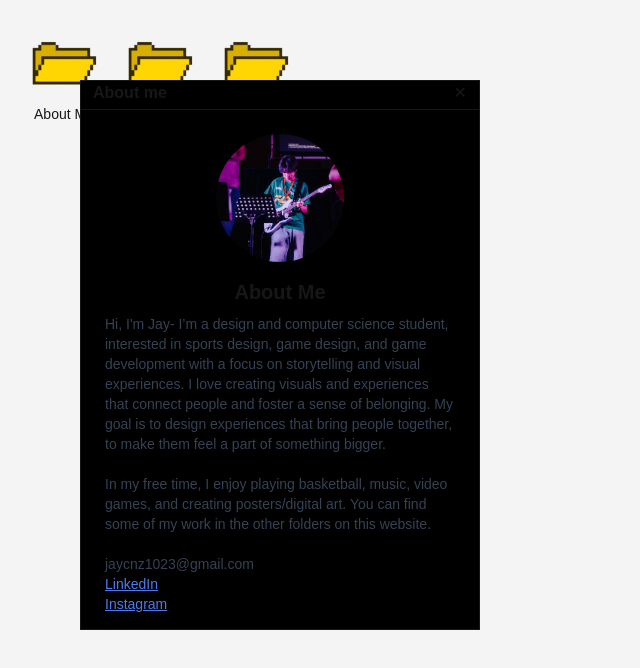
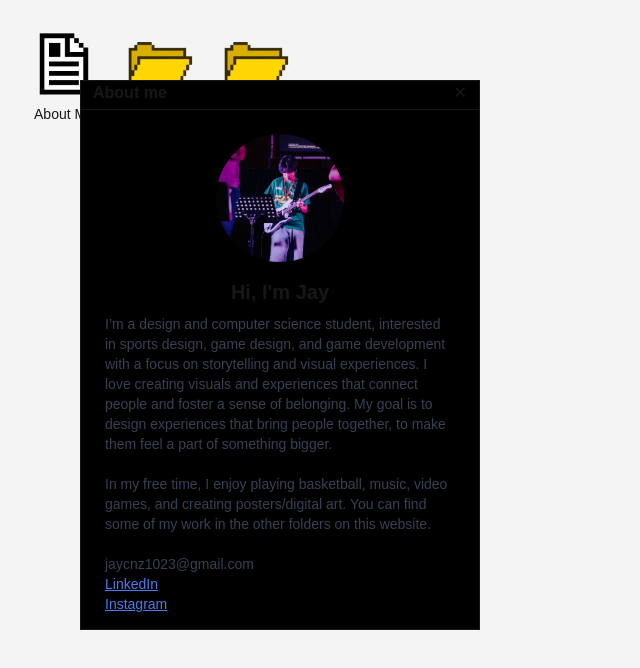
Before and after one commit to jaycnz/portfolio, a Next.js app: page / in a window 1280 px wide. Both pictures are taken after a click on the button "About Me". Shown: the top 668 px of the page, without its empty margins (0-640 px from the left). Built offline with nearby package versions, Linux system fonts and the light colour scheme.

Commit message:
WIP: Design folder

```diff
--- a/src/components/Desktop/Desktop.tsx
+++ b/src/components/Desktop/Desktop.tsx
@@ -2,8 +2,10 @@
 
 import { useEffect } from 'react';
 import { Folder } from '../Folder';
+import { Document } from '../Document';
 import { useWindowManager } from '../useWindowManager/useWindowManager';
 import { WindowFactory } from '../WindowFactory/WindowFactory';
+import { Designs } from '../WindowFactory/WindowTypes/Designs';
 
 export function Desktop() {
   const { windows, openWindow, closeWindow } = useWindowManager();
@@ -16,13 +18,15 @@ export function Desktop() {
     <div className="relative w-full h-screen bg-zinc-100 dark:bg-zinc-950">
       {/* Folders on desktop */}
       <div className="flex flex-wrap gap-4 p-6">
-        <Folder name="About Me" onClick={() => openWindow('aboutmedocument')} />
+        <Document name="About Me" onClick={() => openWindow('aboutmedocument')} />
         <Folder name="Designs" onClick={() => openWindow('designs')} />
         <Folder name="Projects" onClick={() => openWindow('projects')} />
       </div>
 
       {/* Render windows */}
-      <WindowFactory windows={windows} onClose={closeWindow} />
+      <WindowFactory windows={windows} onClose={closeWindow} openWindow={openWindow} />
+
+
     </div>
   );
 }
--- /dev/null
+++ b/src/components/Document/Document.tsx
@@ -0,0 +1,21 @@
+import { useState } from "react";
+
+export function Document(props: { name: string; onClick: () => void }) {
+
+  const [isHovered, setHover] = useState(false)
+
+  return (
+    <button
+      onClick={props.onClick}
+      className="flex flex-col items-center justify-center w-20 text-sm text-center hover:opacity-80"
+    >
+      <img
+        src = {isHovered ? "/images/document_hover.png" : "/images/document.png"}
+        alt={"folder"}
+        onMouseEnter={() => setHover(true)}
+        onMouseLeave={() => setHover(false)}
+      />
+      <span>{props.name}</span>
+    </button>
+  );
+}
--- /dev/null
+++ b/src/components/Document/index.js
@@ -0,0 +1 @@
+export { Document } from './Document'
--- a/src/components/WindowFactory/WindowFactory.tsx
+++ b/src/components/WindowFactory/WindowFactory.tsx
@@ -1,8 +1,9 @@
 import { WindowWrapper } from './WindowWrapper';
 import { AboutMe } from './WindowTypes/AboutMe';
+import { Designs } from './WindowTypes/Designs';
 // import { FileWindow } from './windowContents/FileWindow'; DO LATER
 
-export function WindowFactory({ windows, onClose }: { windows: any[], onClose: (id: string) => void }) {
+export function WindowFactory({ windows, onClose, openWindow }: { windows: any[], onClose: (id: string) => void, openWindow: (windowName: string) => void}) {
   return (
     <>
       {windows.map((window, index) => {
@@ -13,12 +14,12 @@ export function WindowFactory({ windows, onClose }: { windows: any[], onClose: (
                 <AboutMe/>
               </WindowWrapper>
             );
-          // case 'designs':
-          //   return (
-          //     <WindowWrapper key={win.id} {...win} onClose={onClose}>
-          //     <FileWindow images={win.content?.images} />
-          //   </WindowWrapper>
-          //   );
+          case 'designs':
+            return (
+              <WindowWrapper title="Designs" key={window} priority={index} height={550} width={400} id={window} onClose={onClose}>
+                <Designs openWindow={openWindow}/>
+              </WindowWrapper>
+            );
           // case 'projects':
           //   return (
           //     <WindowWrapper key={win.id} {...win} onClose={onClose}>
--- a/src/components/WindowFactory/WindowTypes/AboutMe.tsx
+++ b/src/components/WindowFactory/WindowTypes/AboutMe/AboutMe.tsx
@@ -10,9 +10,9 @@ export function AboutMe() {
 
         {/* Text / "blog post" */}
         <div className="text-center space-y-2">
-          <h2 className="text-xl font-bold">About Me</h2>
+          <h2 className="text-xl font-bold">Hi, I'm Jay</h2>
           <p className="text-sm text-left text-gray-700 dark:text-gray-300">
-            Hi, I'm Jay- I’m a design and computer science student, interested in sports design, game design, and game development with a focus on storytelling and visual experiences. I
+            I’m a design and computer science student, interested in sports design, game design, and game development with a focus on storytelling and visual experiences. I
             love creating visuals and experiences that connect people and foster a sense of belonging. My goal is to design experiences that bring people together, to make them feel a part of something bigger.
             <br/>
             <br/>
--- /dev/null
+++ b/src/components/WindowFactory/WindowTypes/Designs/Designs.tsx
@@ -0,0 +1,23 @@
+// src/components/WindowTypes/AboutMe.tsx
+import { Folder } from '../../../Folder';
+
+interface DesignsProps {
+  openWindow: (windowName: string) => void;
+}
+
+export function Designs({ openWindow }: DesignsProps) {
+    return (
+      <div className="flex p-4 space-y-4">
+
+      <Folder name="Personal Posters" onClick={() => openWindow('personalposters')} />
+      <Folder name="GenAI Posters" onClick={() => openWindow('designs')} />
+      {/* <Folder name="Sports " onClick={() => openWindow('designs')} /> */}
+
+
+        {/* Text / "blog post" */}
+        <div className="text-center space-y-2">
+
+        </div>
+      </div>
+    );
+  }
--- /dev/null
+++ b/src/components/WindowFactory/WindowTypes/Designs/index.js
@@ -0,0 +1 @@
+export { Designs } from './Designs'
--- /dev/null
+++ b/src/components/WindowFactory/WindowTypes/PersonalPosters/AboutMe.tsx
@@ -0,0 +1,30 @@
+// src/components/WindowTypes/AboutMe.tsx
+export function AboutMe() {
+    return (
+      <div className="flex flex-col items-center p-4 space-y-4">
+        <img
+          src="/images/profile.jpg"
+          alt="Profile"
+          className="w-32 h-32 rounded-full object-cover shadow-md"
+        />
+
+        {/* Text / "blog post" */}
+        <div className="text-center space-y-2">
+          <h2 className="text-xl font-bold">Hi, I'm Jay</h2>
+          <p className="text-sm text-left text-gray-700 dark:text-gray-300">
+            I’m a design and computer science student, interested in sports design, game design, and game development with a focus on storytelling and visual experiences. I
+            love creating visuals and experiences that connect people and foster a sense of belonging. My goal is to design experiences that bring people together, to make them feel a part of something bigger.
+            <br/>
+            <br/>
+            In my free time, I enjoy playing basketball, music, video games, and creating posters/digital art. You can find some of my work in the other folders on this website.
+            <br/>
+            <br/>
+            jaycnz1023@gmail.com
+            <br/>
+            <a href="https://www.linkedin.com/in/jay-chen-535201270/" className="Link" target="_blank">LinkedIn</a>
+            <br/>
+            <a href="https://www.instagram.com/jayc.blend/" className="Link" target="_blank">Instagram</a></p>
+        </div>
+      </div>
+    );
+  }
--- /dev/null
+++ b/src/components/WindowFactory/WindowTypes/PersonalPosters/index.js
@@ -0,0 +1 @@
+export { AboutMe } from './AboutMe'
```
Also changed, not shown: public/images/close_button.png (added), public/images/document_hover.png (added).
